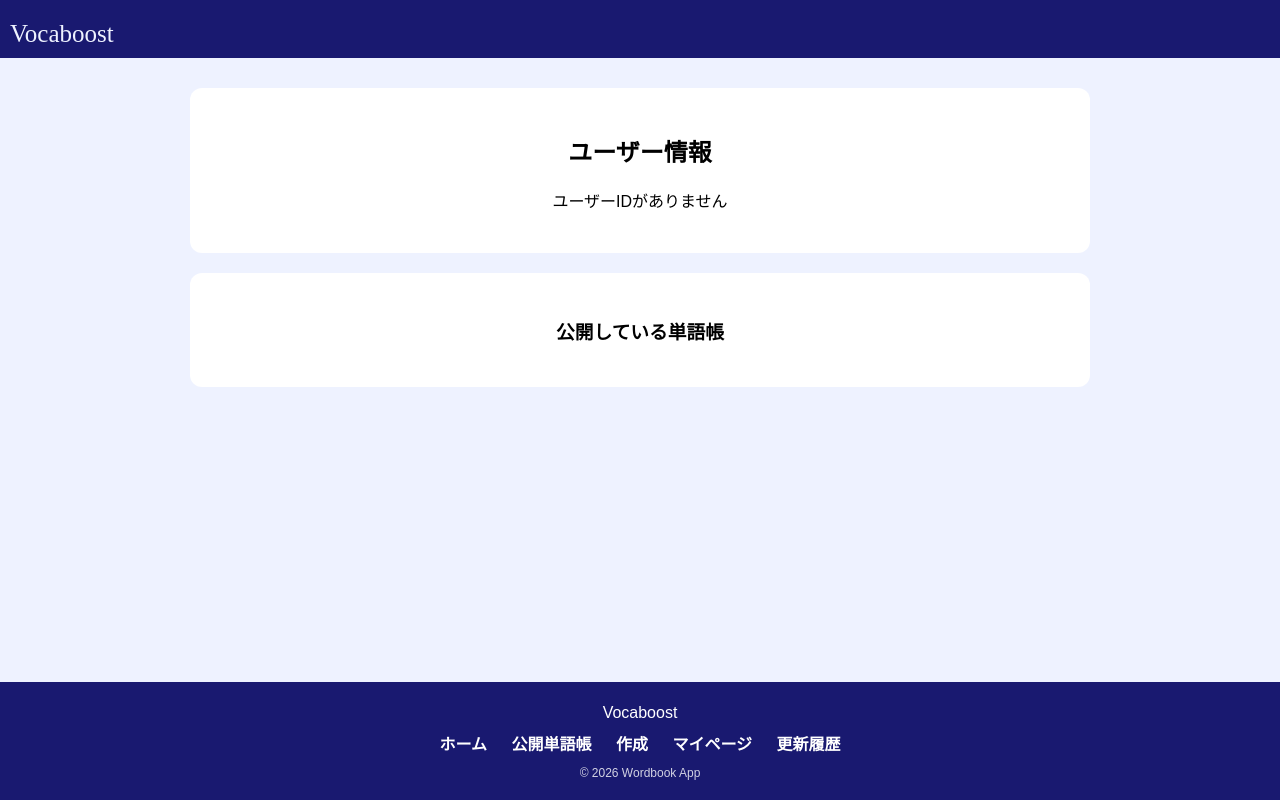
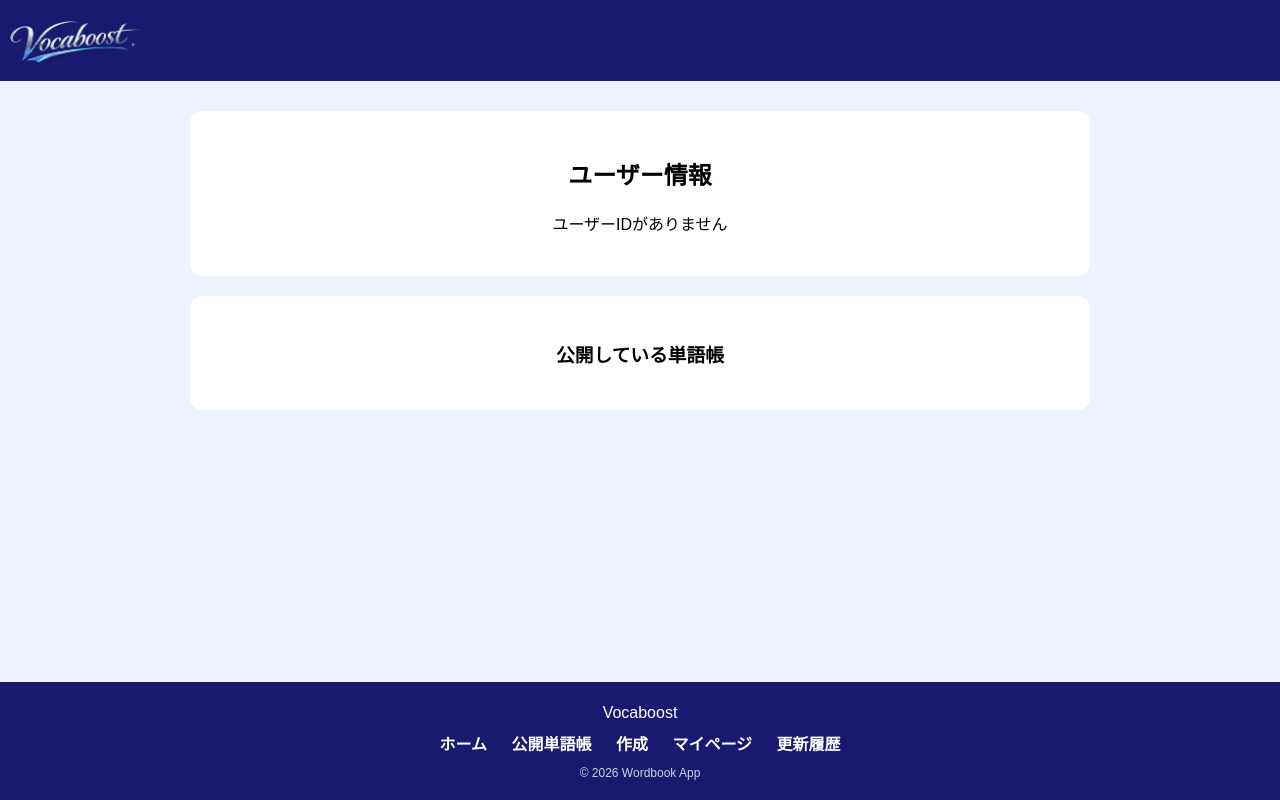
Before and after one commit to eightmen2011/quiz1, a plain HTML site: page user.html in a window 1280 px wide. Drawn offline with Linux system fonts and the light colour scheme.

Commit message:
Update user.html

```diff
--- a/user.html
+++ b/user.html
@@ -43,7 +43,7 @@ main{
 <body>
 
 <header>
-  <p class="headertitle"><a href="index.html">Vocaboost</a></p>
+  <div class="headertitle"><a href="index.html"><img src="./headerrogo.png" height="45px"></a></div>
 </header>
 
 <main>
```
